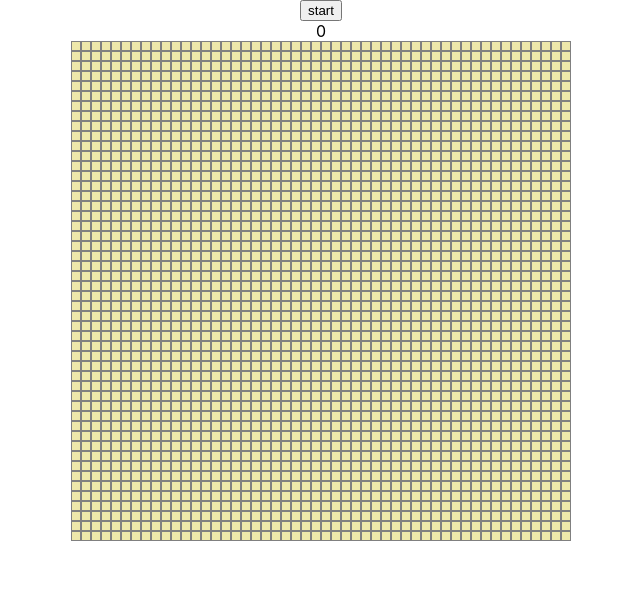
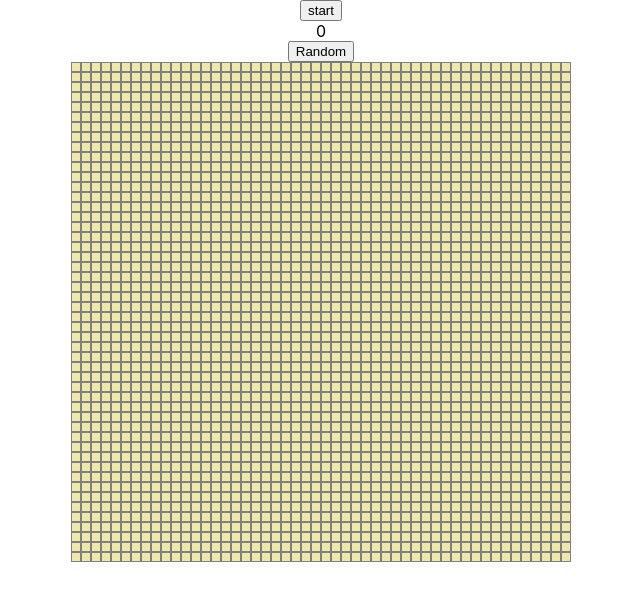
Before and after one commit to jbarson/game-o-life, a React (Create React App) app: page / in a window 1280 px wide. Shown: the top 600 px of the page, without its empty margins (319-959 px from the left). Built offline with nearby package versions, Linux system fonts and the light colour scheme.

Commit message:
added randomize function

```diff
--- a/package.json
+++ b/package.json
@@ -6,6 +6,7 @@
     "@testing-library/jest-dom": "^5.11.4",
     "@testing-library/react": "^11.1.0",
     "@testing-library/user-event": "^12.1.10",
+    "immer": "^9.0.6",
     "lodash": "^4.17.21",
     "lodash.times": "^4.3.2",
     "react": "^17.0.2",
--- a/src/components/Grid.jsx
+++ b/src/components/Grid.jsx
@@ -1,4 +1,5 @@
 import { useState, useMemo, useCallback, useEffect } from "react"
+import produce from 'immer'
 function Grid() {
   const squareGrid = {
     rows: 50,
@@ -19,11 +20,11 @@ function Grid() {
       })
     return result
   }
-  // const totalCells = squareGrid.cols* squareGrid.rows
+
   const [running, setRunning] = useState(false)
   const [grid, setGrid] = useState(initialGrid())
-  const [intervalId, setIntervalId] = useState(null)
   const [generation, setgeneration] = useState(0)
+
   const findCell = (array, cellRow, cellCol) => {
     return array.findIndex((item) => item.row === cellRow && item.col === cellCol)
   }
@@ -44,6 +45,12 @@ function Grid() {
     }
   }
 
+  const randomize = () => {
+    setGrid(produce(draft =>
+      draft.forEach(item => item.active = Math.random() > 0.5)
+      ))
+  }
+
   const iterate = useCallback(() => {
     if (!running) return
     const findNeighbours = (row, col) => {
@@ -61,11 +68,9 @@ function Grid() {
       const isActive = cell.active ? numNeighbours === 2 || numNeighbours === 3 : numNeighbours === 3
       return { row: cell.row, col: cell.col, active: isActive }
     })
-    console.log('new', newGrid.filter(item => item.active))
+    setgeneration(generation + 1)
     setGrid(newGrid)
-    // console.log('second',grid.filter(item => item.active))
-    // console.timeEnd('one')
-  }, [grid, running])
+  }, [grid, running, generation])
 
   useEffect(() => {
     const intervalID = setInterval(() => {
@@ -79,6 +84,7 @@ function Grid() {
   return (
     <>
       <button onClick={() => toggleGame()}>{running ? "running" : "start"}</button>{generation}
+      <button onClick={() => randomize()}>Random</button>
       <div className="grid">
         {grid.map((cell, index) => <Square key={index} col={cell.col} row={cell.row} active={cell.active} setActive={toggleCellState} />)}
       </div>
```
Also changed, not shown: 1 other file (tests, documents, lock files or other folders).
